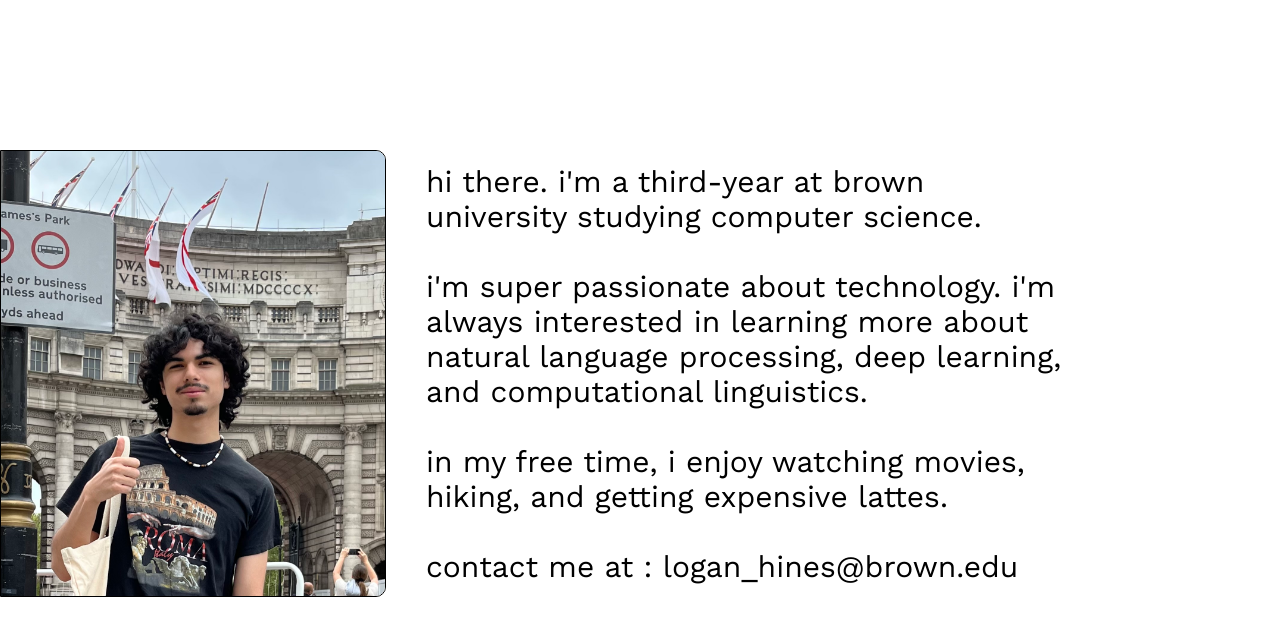
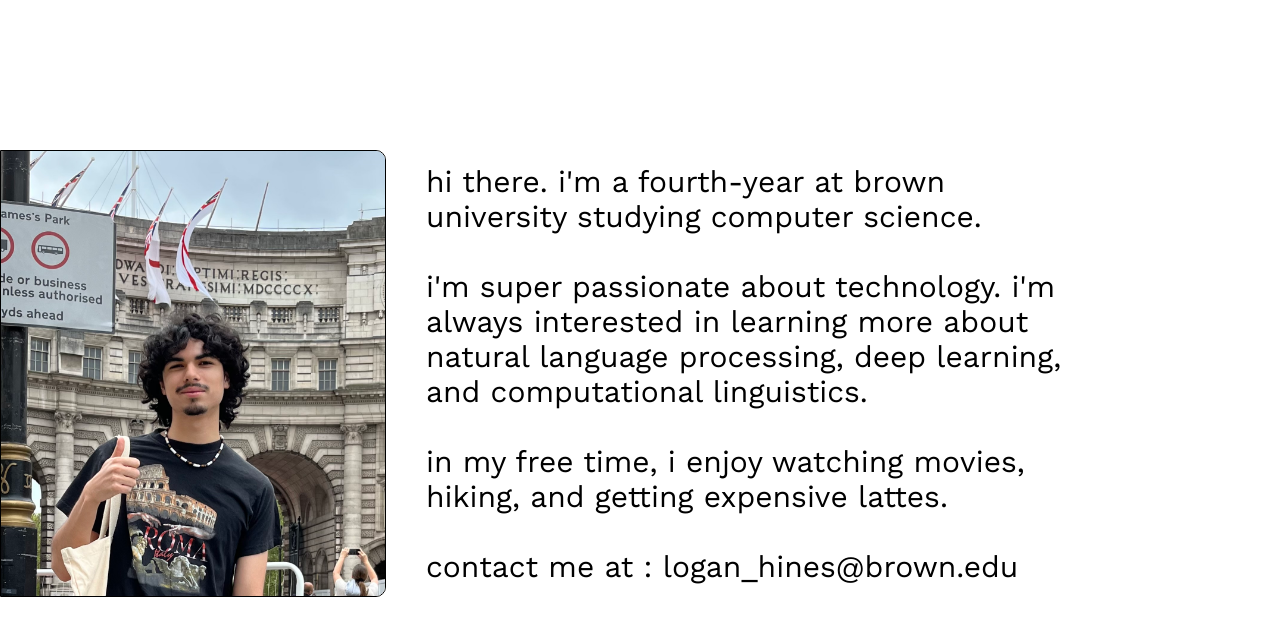
Before and after one commit to lowgan123/lowgan123.github.io, a plain HTML site: page about.html in a window 1280 px wide. Shown: the part 80-716 px from the top of the page. Drawn offline with nearby package versions, Linux system fonts and the light colour scheme.

Commit message:
updated academic year and resume

```diff
--- a/about.html
+++ b/about.html
@@ -22,7 +22,7 @@
     <div class="about">
         <div class="about-desc">
             <img src="./assets/logan.jpeg" alt="Profile Picture" class="profile">
-            <p>hi there. i'm a third-year at brown university studying computer science. <br><br> i'm super passionate about technology. i'm always interested in learning more about natural language processing, deep learning, and computational linguistics. <br> <br> in my free time, i enjoy watching movies, hiking, and getting expensive lattes. <br><br> contact me at : logan_hines@brown.edu</p>
+            <p>hi there. i'm a fourth-year at brown university studying computer science. <br><br> i'm super passionate about technology. i'm always interested in learning more about natural language processing, deep learning, and computational linguistics. <br> <br> in my free time, i enjoy watching movies, hiking, and getting expensive lattes. <br><br> contact me at : logan_hines@brown.edu</p>
         </div>
     </div>
 </body>
```
Also changed, not shown: index.html (+1 -1 lines), 1 other file.
